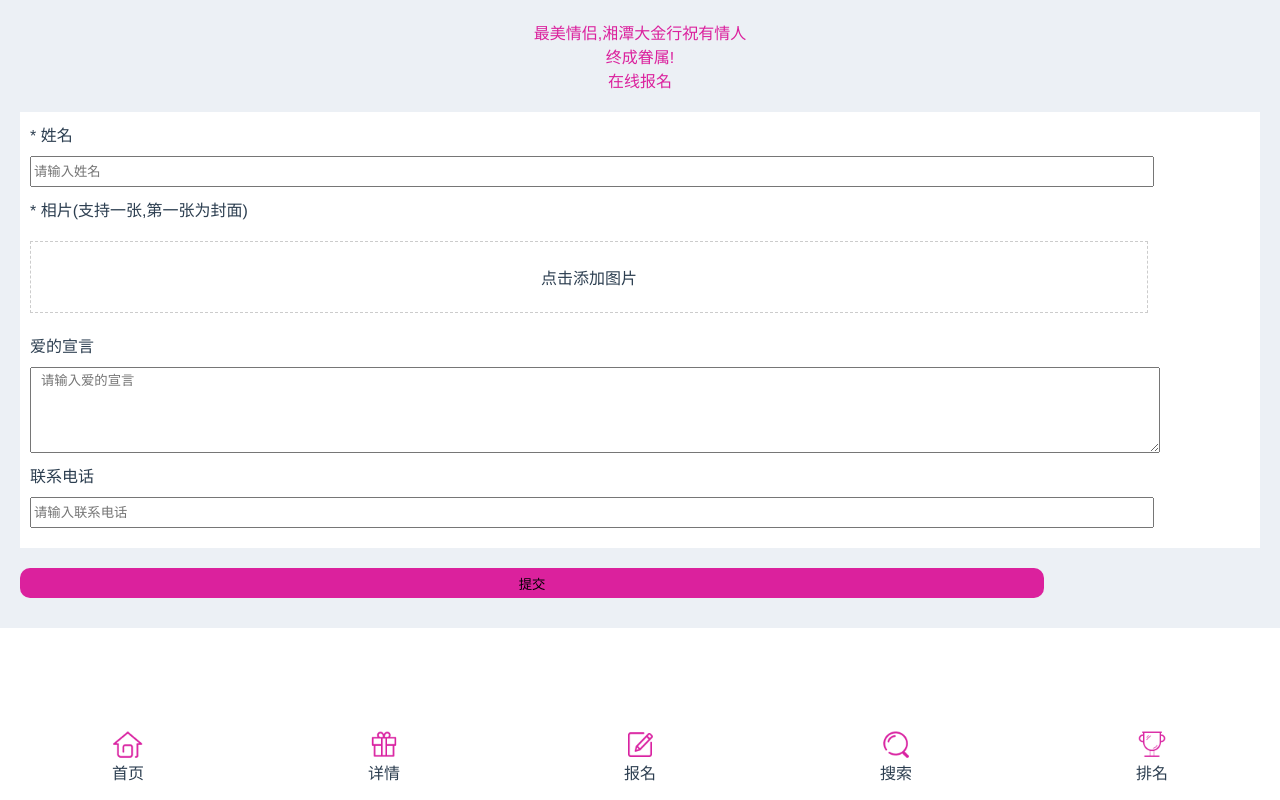
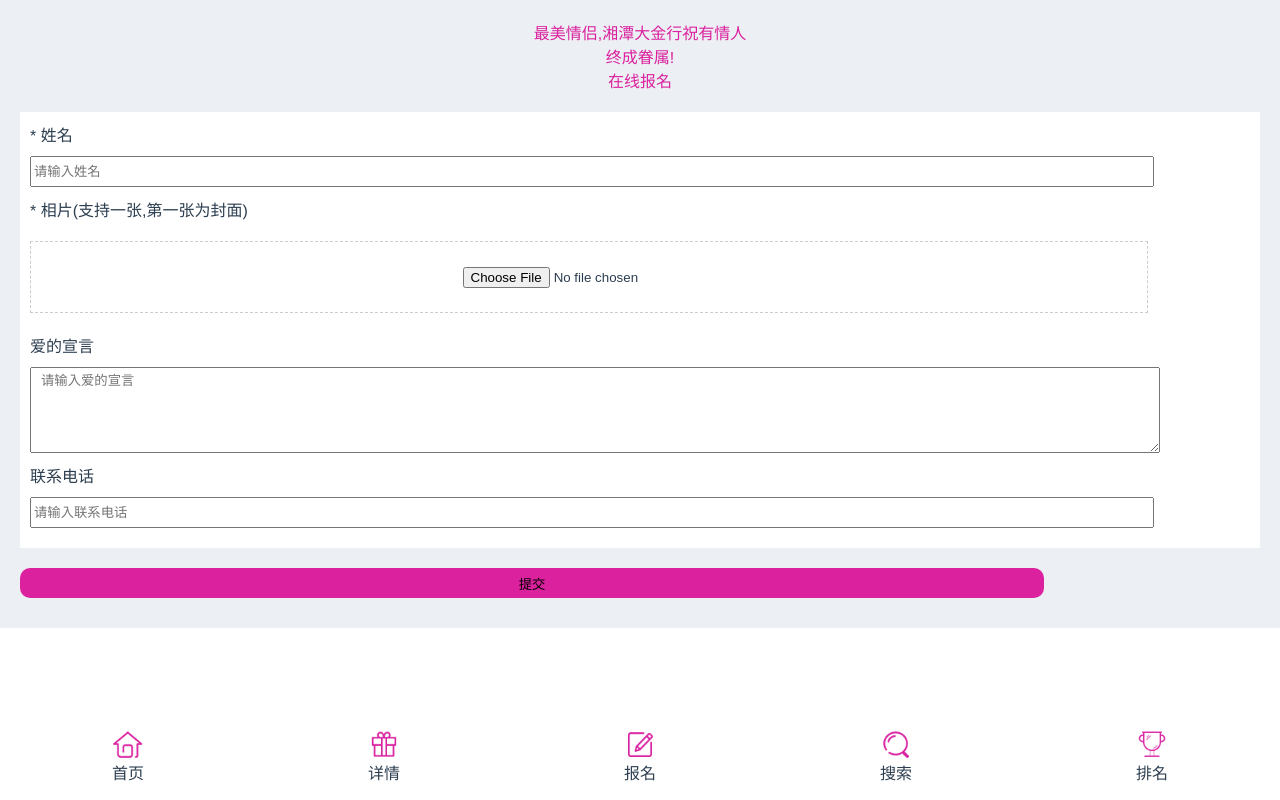
Before and after one commit to buriedcode/godsell, a Vue app: page /#/index/signUp in a window 1280 px wide. Built offline with nearby package versions, Linux system fonts and the light colour scheme.

Commit message:
网络请求

```diff
--- a/src/components/SignUp.vue
+++ b/src/components/SignUp.vue
@@ -12,7 +12,8 @@
            <input style="height: 25px;width: 90%;margin-left: 10px;" placeholder='请输入姓名'/>
            <span style="margin: 10px">* 相片(支持一张,第一张为封面)</span>
            <div style="border: 1px dashed #ccc;height: 70px;width: 90%;margin: 10px;display: flex;align-items: center;justify-content: center">
-             <span>点击添加图片</span>
+             <!--<span>点击添加图片</span>-->
+             <input type="file" accept="image/*" @change="update">
            </div>
            <span style="margin: 10px">爱的宣言</span>
            <textarea style="height: 80px;width: 90%;margin-left: 10px;padding-left: 10px;vertical-align: top" placeholder='请输入爱的宣言'/>
@@ -26,7 +27,40 @@
 
 <script>
 export default {
-  name: 'SignUp'
+  name: 'SignUp',
+  methods: {
+    update: function (e) {
+      let file = e.target.files[0]
+      let param = new FormData()
+      console.log('111111')
+      param.append('file', file, file.name)// 通过append向form对象添加数据
+      // param.append('chunk', '0')// 添加form表单中其他数据
+
+      let config = {
+        headers: {'Content-Type': 'multipart/form-data'}
+      } // 添加请求头
+      /* this.axios.post('localhost:8016/user/fileUpload', param, config)
+        .then(response => {
+          console.log(response.data)
+        }) */
+      this.$axios({
+        method: 'post',
+        url: 'http://localhost:8016/user/register',
+        data: {
+          userName: '小姜',
+          phone: '18569080230',
+          picId: '123',
+          info: '很好很好'
+        },
+        headers: {}
+        /*headers: {'Content-Type': 'multipart/form-data'}*/
+      }).then(function (response) {
+        console.log(response.data)
+      }).catch(function (error) {
+        console.log(error)
+      })
+    }
+  }
 }
 </script>
 
--- a/src/main.js
+++ b/src/main.js
@@ -3,13 +3,15 @@
 import Vue from 'vue'
 import App from './App'
 import router from './router'
+import axios from 'axios'
 
 Vue.config.productionTip = false
-
+Vue.prototype.$axios = axios
 /* eslint-disable no-new */
 new Vue({
   el: '#app',
   router,
+  axios,
   components: { App },
   template: '<App/>'
 })
```
Also changed, not shown: 1 other file (tests, documents, lock files or other folders).
